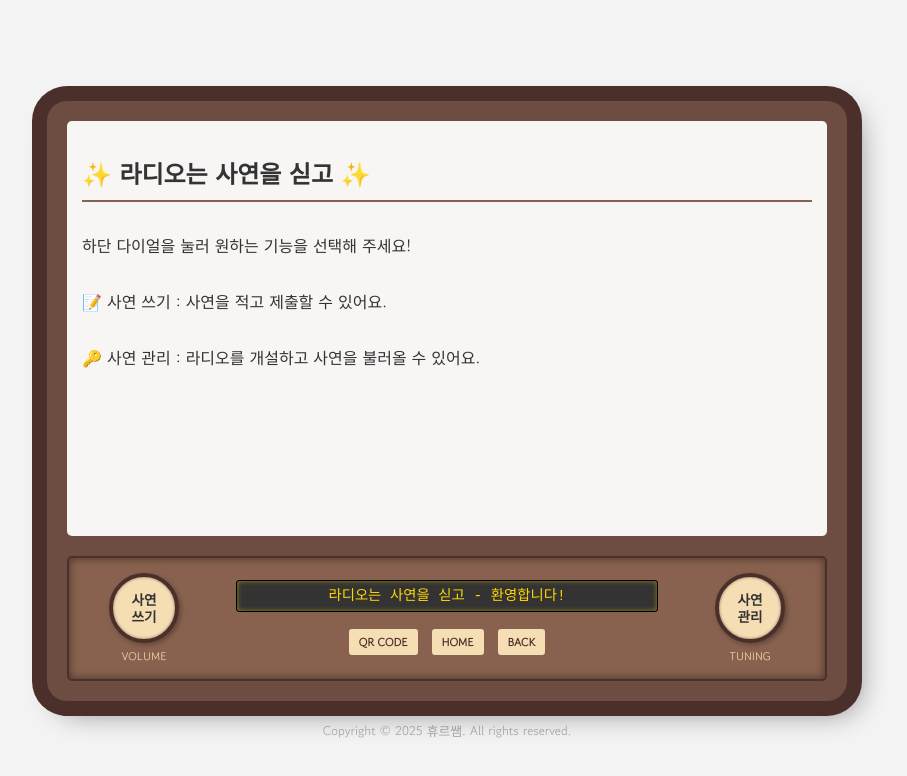
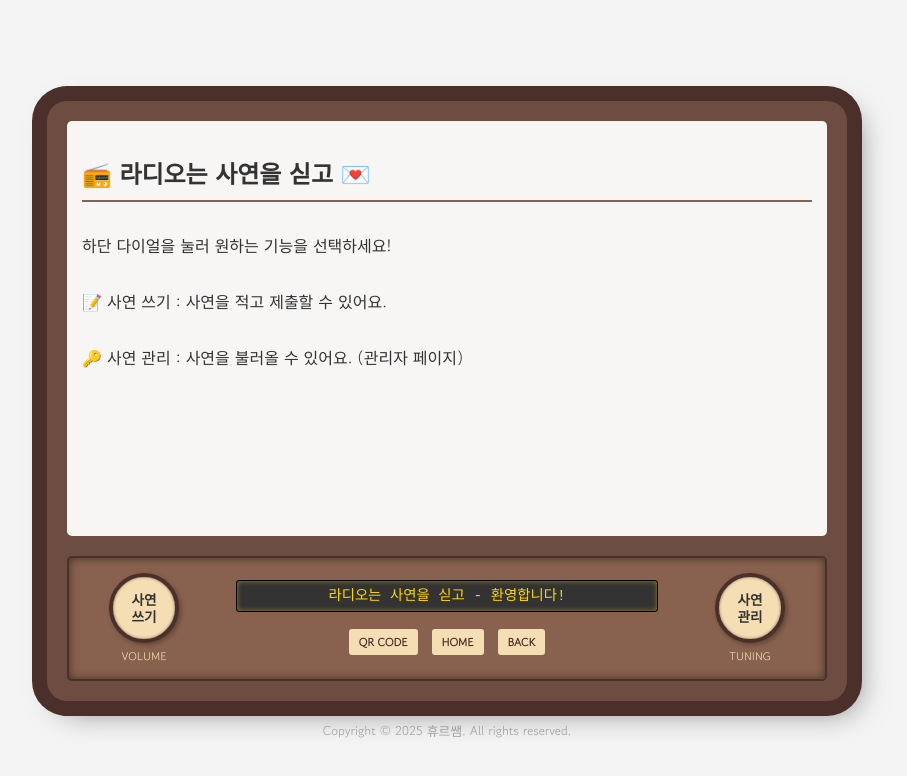
Before and after one commit to 3arch2nd/radio, a plain HTML site: page index.html in a window 1280 px wide. Shown: the whole page, without its empty margins (193-1100 px from the left). Drawn offline with Linux system fonts and the light colour scheme.

Commit message:
Update index.html

```diff
--- a/index.html
+++ b/index.html
@@ -826,10 +826,10 @@
     switch (page) {
       case 'welcome':
         html = `
-          <h2 class="content-title">✨ 라디오는 사연을 싣고 ✨</h2>
-          <p>하단 다이얼을 눌러 원하는 기능을 선택해 주세요!</p>
+          <h2 class="content-title">📻 라디오는 사연을 싣고 💌</h2>
+          <p>하단 다이얼을 눌러 원하는 기능을 선택하세요!</p>
           <p>📝 사연 쓰기 : 사연을 적고 제출할 수 있어요.</p>
-          <p>🔑 사연 관리 : 라디오를 개설하고 사연을 불러올 수 있어요.</p>
+          <p>🔑 사연 관리 : 사연을 불러올 수 있어요. (관리자 페이지)</p>
         `;
         break;
 
```
